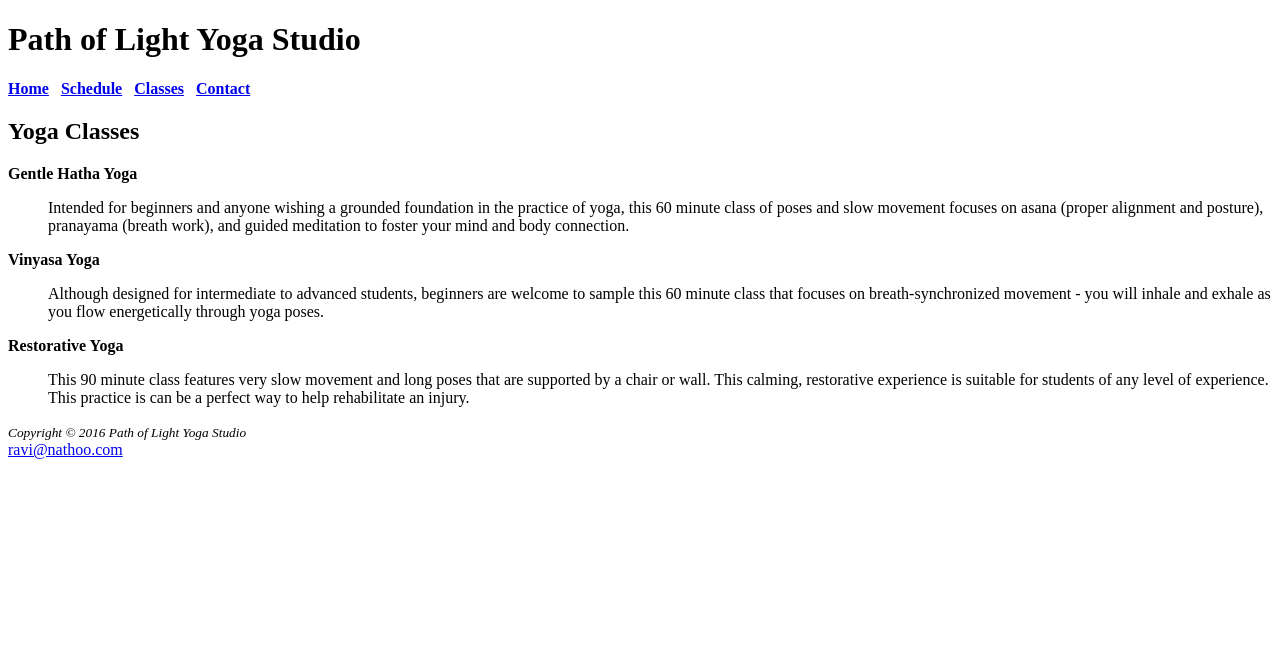
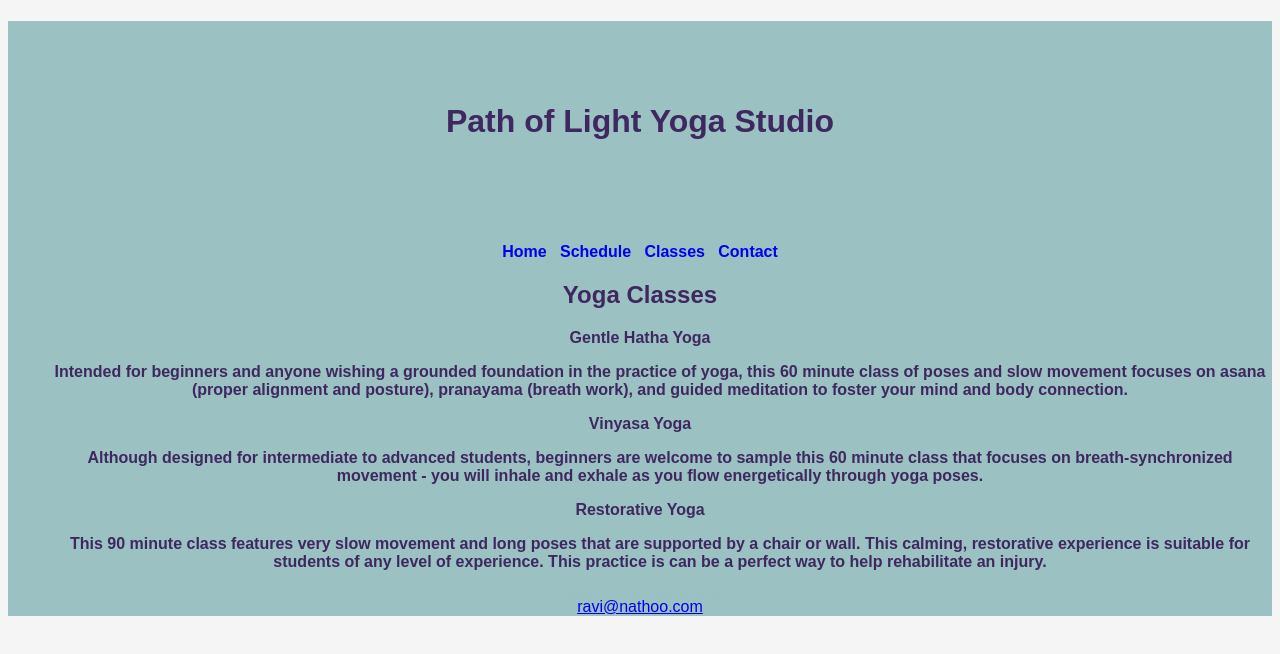
Before and after one commit to Ravi2k71/PLYS-Website, a plain HTML site: page classes.html in a window 1280 px wide. Drawn offline with Linux system fonts and the light colour scheme; files that its build step writes are made by us from their sources.

Commit message:
styled every page

```diff
--- a/classes.html
+++ b/classes.html
@@ -1,7 +1,7 @@
 <!DOCTYPE html>
 <html lang="en">
-
 <header>
+<link href="yoga.css" rel="stylesheet">
 <h1><strong>Path of Light Yoga Studio</strong></h1>
 <nav>
     <b><a href="index.html">Home</a> &nbsp;
@@ -46,4 +46,5 @@
   </footer>
   <a href="https://youtu.be/QwLvrnlfdNo?si=Iz_3aKQUGV8ynKbl">ravi@nathoo.com
 </header>
+<link href="yoga.css" rel="stylesheet">
 </html>
--- a/yogacss/yoga.css
+++ b/yogacss/yoga.css
@@ -7,26 +7,17 @@ body  { background-color: #F5F5F5;
     text-align: center;  }
 
 
-    h2  { background-color: #aeaed4;
-    color: #191970;
-    font-family: Georgia, "Times New Roman", serif;
-    text-align: center; }
+    h1 { line-height:  200px; }
 
-    nav  { font-weight: bold;
-        word-spacing: 1em;
-        font-size: 1.25em; }
 
-    nav a  { text-decoration: none; }
-    p    { font-size: .90em;
-    text-indent: 3em; }
+    nav {font-weight: bold; text-align: center;}
+    nav a { text-decoration: none; }
 
     ul   { font-weight: bold; }
 
-    footer { color: #333333;
-        font-size: .75em;
-        font-style: italic; }
+    footer { color: #9BC1C2;
+        font-size: .60em;
+        font-style: italic;
+     text-align: center; }
 
-    .feature { color: #C70000; }
-    .company { font-weight: bold;
-        font-family: Georgia, "Times New Roman", serif;
-        font-size: 1.25em; }
+    .studio {font-style: italic;}
```
Also changed, not shown: contact.html (+2 -1 lines), index.html (+2 -1 lines).
